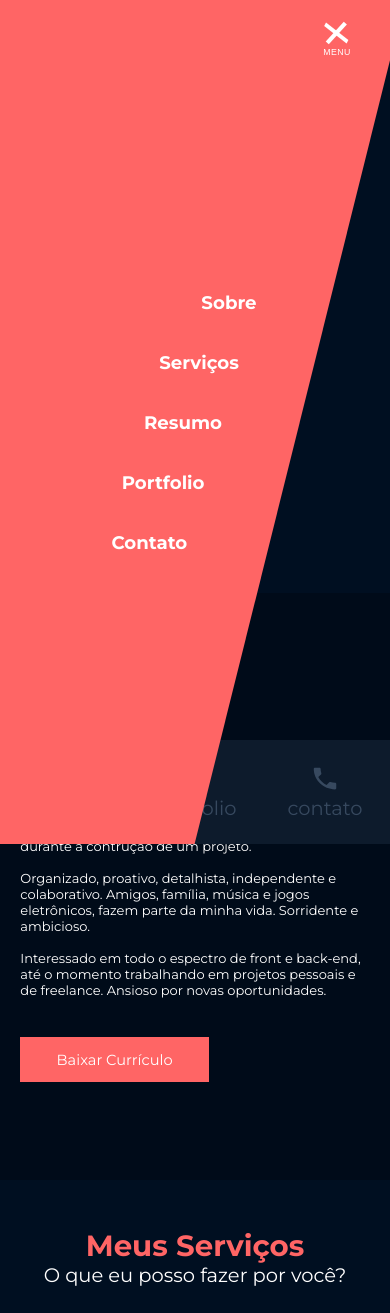
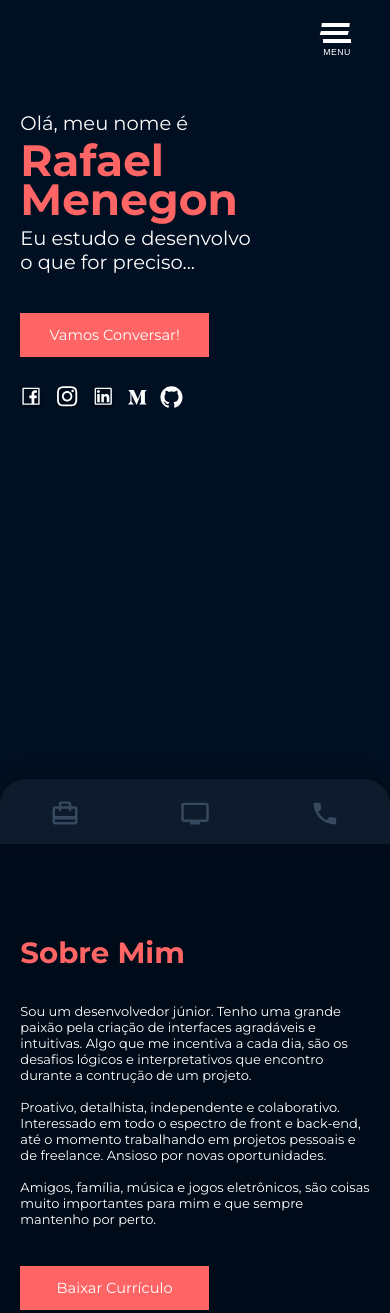
Before and after one commit to devrafaelmenegon/devrafaelmenegon.github.io, a website: page index.html in a window 390 px wide. Shown: the top 1313 px of the page. Drawn offline with Linux system fonts and the light colour scheme.

Commit message:
:sparkles: feat: navbar bottom

```diff
--- a/index.css
+++ b/index.css
@@ -193,21 +193,23 @@ h2 {
     }
 
     #navbar-mobile-bottom {
+        border-radius: 2rem 2rem 0 0;
         z-index: 99;
         display: flex;
-        height: 8rem;
+        height: 5rem;
         width: 100%;
         position: fixed;
         bottom: 0;
         left: 0;
         background-color: #0D1B2C;
+        box-shadow: 0px -6px 15px 3px rgba(0,0,0, 0.1);
     }
 
     #navbar-mobile-bottom > ul {
         width: 100%;
         justify-content: center;
         align-self: center;
-        margin: 0 auto;
+        margin-top: 0.5rem;
         display: grid;
         grid-template-columns: repeat(3, 1fr);
     }
@@ -285,7 +287,8 @@ h2 {
     cursor: pointer;
 }
 
-.page-button > span {
+.page-button > a {
+    text-decoration: none;
     font-family: Montserrat, sans-serif;
     font-size: 1.125rem;
     color: #ffffff;
@@ -323,7 +326,8 @@ h2 {
 
 @media only screen and (max-width:768px) {
     #apresentacao {
-        padding-top: 7.5rem;
+        height: calc(100vh - 8rem);
+        padding-top: 1rem;
         padding-bottom: 7.5rem;
         grid-template-columns: 1fr;
     }
--- a/index.html
+++ b/index.html
@@ -88,15 +88,15 @@
             <ul>
                 <li>
                     <a href="#servicos"><img src="images/icones/card_travel.svg" alt=""></a>
-                    <span>serviços</span>
+                    <!-- <span>serviços</span> -->
                 </li>
                 <li>
                     <a href="#portfolio"><img src="images/icones/personal_video.svg" alt=""></a>
-                    <span>portfolio</span>
+                    <!-- <span>portfolio</span> -->
                 </li>
                 <li>
                     <a href="#contato"><img src="images/icones/phone.svg" alt=""></a>
-                    <span>contato</span>
+                    <!-- <span>contato</span> -->
                 </li>
             </ul>
         </nav>
@@ -110,15 +110,15 @@
                 <span>Eu estudo e desenvolvo <br> o que for preciso...</span>
 
                 <button class="page-button">
-                    <span>Vamos Conversar!</span>
+                    <a href="#contato">Vamos Conversar!</a>
                 </button>
 
                 <ul class="redes-sociais">
                     <li class="link-rede"><a href="https://www.facebook.com/rafael.menegon.77/"><img src="images/facebook.svg"></img></a></li>
-                    <li class="link-rede"><img src="images/instagram.svg"></img></li>
-                    <li class="link-rede"><img src="images/linkedin.svg"></img></li>
-                    <li class="link-rede"><img src="images/medium.svg"></img></li>
-                    <li class="link-rede"><img src="images/github.svg"></img></li>
+                    <li class="link-rede"><a href="https://www.instagram.com/rafael.menegon/"><img src="images/instagram.svg"></img></a></li>
+                    <li class="link-rede"><a href="https://www.linkedin.com/in/rafael-menegon/"><img src="images/linkedin.svg"></img></a></li>
+                    <li class="link-rede"><a href="https://medium.com/@dev.rafaelmenegon"><img src="images/medium.svg"></img></a></li>
+                    <li class="link-rede"><a href="https://github.com/c0bal"><img src="images/github.svg"></img></a></li>
                 </ul>
             </div>
             <div id="apresentacao-img">
@@ -139,15 +139,14 @@
                 </div>
                 <p>
                     Sou um desenvolvedor júnior. Tenho uma grande paixão pela criação de interfaces
-                    agradáveis e intuitivas. Algo que desperta minha vontade de continuar aprendendo algo novo a cada dia,
-                    são os desafios lógicos e interpretativos que encontro durante a contrução de um projeto. <br><br>
-                    Organizado, proativo, detalhista, independente e colaborativo. Amigos, família, música e jogos eletrônicos,
-                    fazem parte da minha vida. Sorridente e ambicioso.<br><br>
-                    Interessado em todo o espectro de front e back-end, até o momento trabalhando em projetos pessoais e de
-                    freelance. Ansioso por novas oportunidades.
+                    agradáveis e intuitivas. Algo que me incentiva a cada dia, são os desafios lógicos e interpretativos que encontro durante a contrução de um projeto. <br><br>
+                    Proativo, detalhista, independente e colaborativo. Interessado em todo o espectro de front e back-end, até o momento trabalhando em projetos pessoais e de
+                    freelance. Ansioso por novas oportunidades.<br><br>
+                    Amigos, família, música e jogos eletrônicos, são coisas muito importantes para mim e que sempre mantenho por perto.
+
                 </p>
                 <button class="page-button">
-                    <span>Baixar Currículo</span>
+                    <a>Baixar Currículo</a>
                 </button>
             </div>
         </section>
--- a/navbar.css
+++ b/navbar.css
@@ -6,9 +6,9 @@
     left: 0;
     bottom: 0;
     text-align: center;
-    background: transparent;
+    background: #000B19;
     opacity: 0;
-    z-index: -1;
+    z-index: 100;
     visibility: hidden;
     transition: all .375s;
 }
@@ -27,7 +27,7 @@
     bottom: 0;
     left: 0;
     right: -15px;
-    background: #FF6565;
+    background: #000F21;
     transform-origin: 0 0;
     transform: skew(-14deg) translateX(-120%);
     transition: all .275s .1s;
@@ -91,7 +91,7 @@
 	display: block;
 	padding: 12px 0;
 	color: #fff;
-	font-size: 1.4em;
+	font-size: 2em;
 	text-decoration: none;
 	font-weight: bold;
 }
--- a/navbar.js
+++ b/navbar.js
@@ -1,18 +1,8 @@
 let burger = document.getElementById('burger'),
-	 nav    = document.getElementById('main-nav');
+	nav    = document.getElementById('main-nav'),
+	body = document.body;
 
 burger.addEventListener('click', function(e){
 	this.classList.toggle('is-open');
 	nav.classList.toggle('is-open');
 });
-
-/* Onload demo - dirty timeout */
-let clickEvent = new Event('click');
-
-window.addEventListener('load', function(e) {
-	burger.dispatchEvent(clickEvent);
-
-	setTimeout(function(){
-		burger.dispatchEvent(clickEvent);
-	}, 5500);
-});
```
